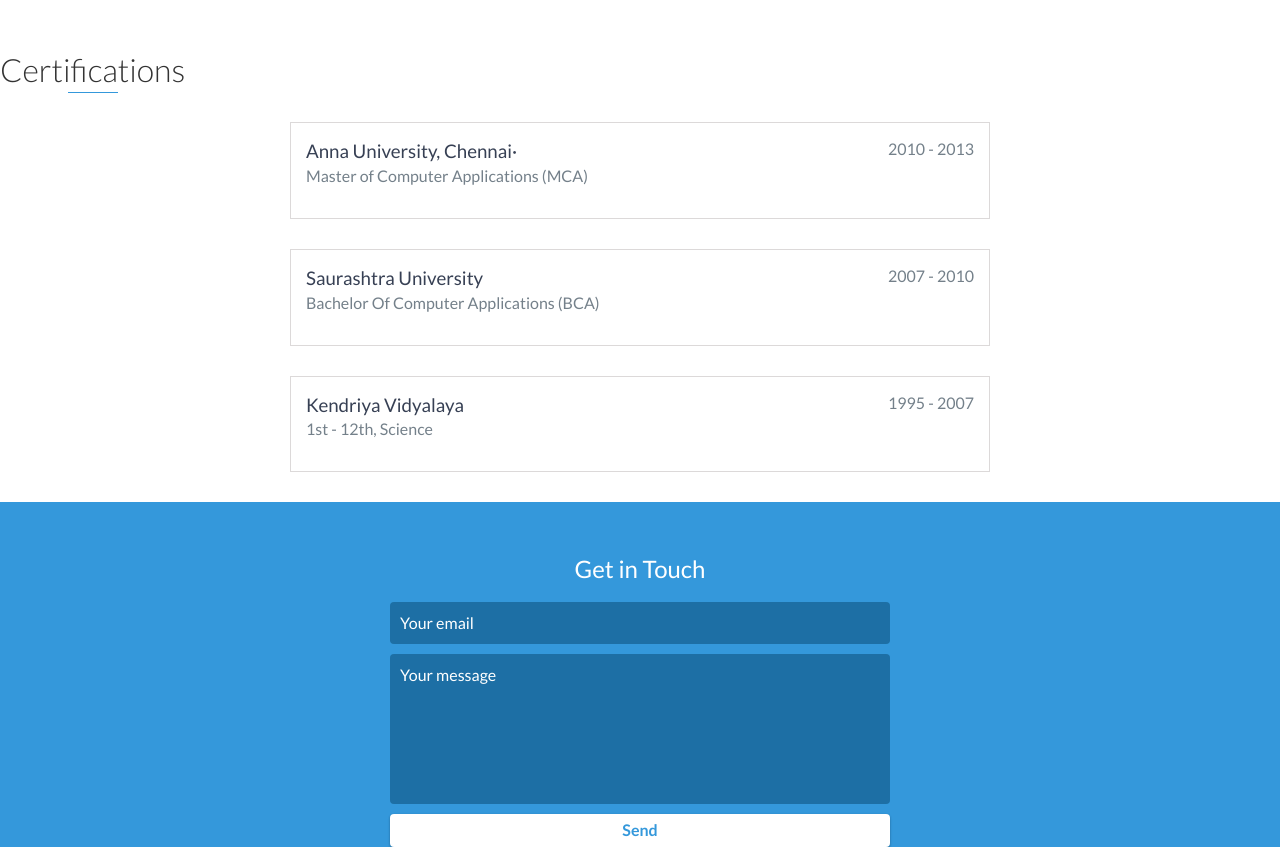
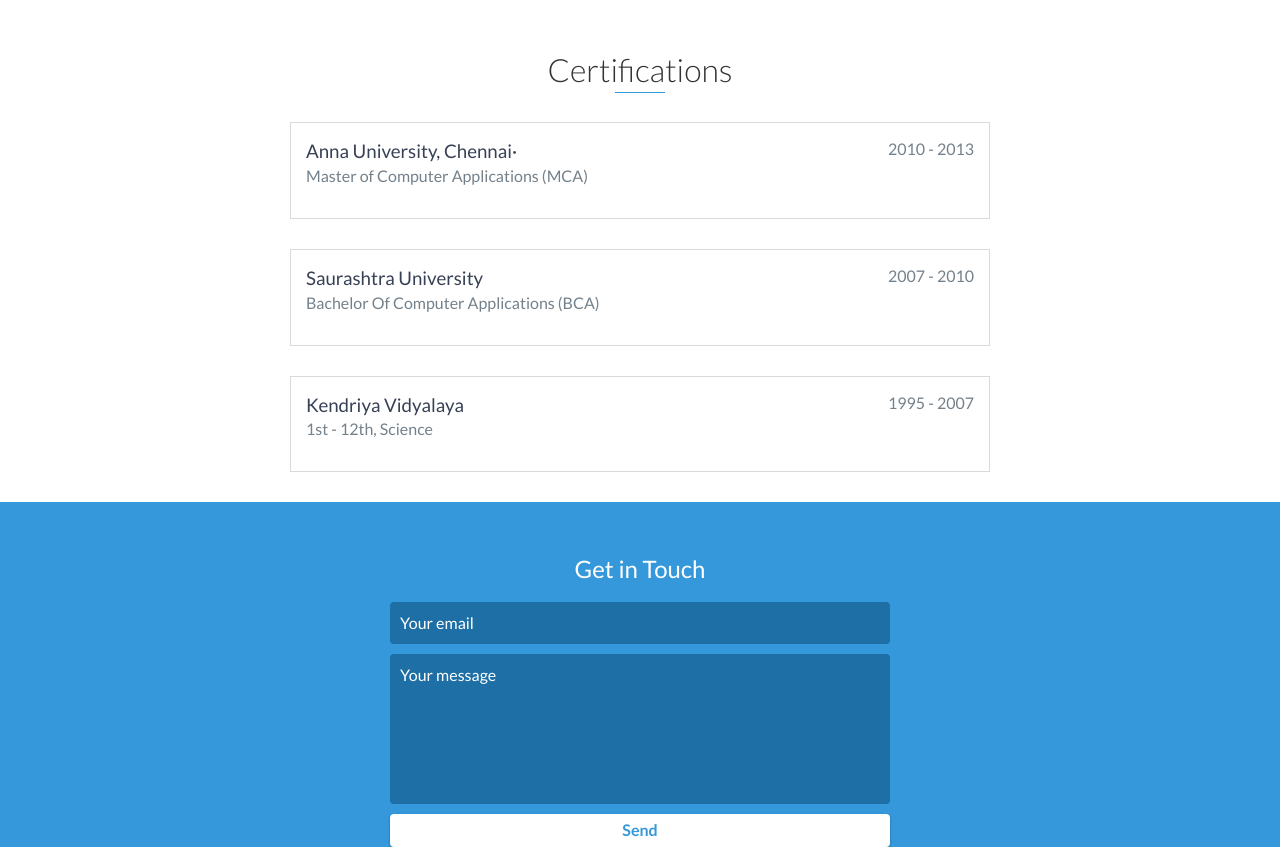
Before and after one commit to sooraj771989/profile, a website: page index.html in a window 1280 px wide. Shown: the part 4440-5287 px from the top of the page. Drawn offline with nearby package versions, Linux system fonts and the light colour scheme.

Commit message:
Update index.html

```diff
--- a/index.html
+++ b/index.html
@@ -266,7 +266,7 @@
 
 
 
-	<div id="certifications">
+	<div id="certifications" style="text-align: center;">
         <h2 class="heading">Certifications</h2>
         <div class="education-block">
             <h3>Anna University, Chennai·</h3>
```
